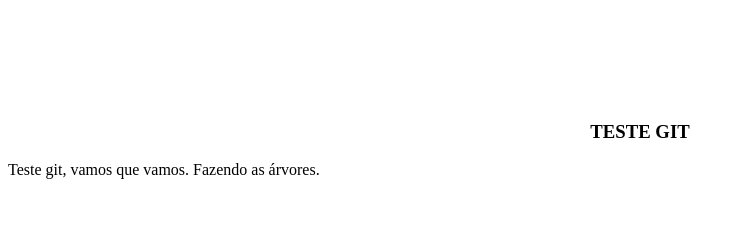
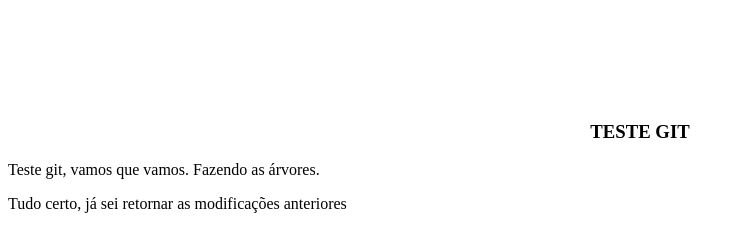
Before and after one commit to LeandroBariani/Git-teste, a plain HTML site: page artigos.html in a window 1280 px wide. Shown: the whole page, without its empty margins (0-745 px from the left). Drawn offline with Linux system fonts and the light colour scheme.

Commit message:
modificado artigos.html

```diff
--- a/artigos.html
+++ b/artigos.html
@@ -12,14 +12,12 @@
 
 </head>
 
-
-
-
 <body>
         <p>&nbsp;</p>
         <p>&nbsp;</p>
         <p>&nbsp;</p>
     <h3 style="text-align:center;">TESTE GIT</h3>
   <p>Teste git, vamos que vamos. Fazendo as árvores.</p>
+  <p> Tudo certo, já sei retornar as modificações anteriores</p>
 </body>
 </html>
```
